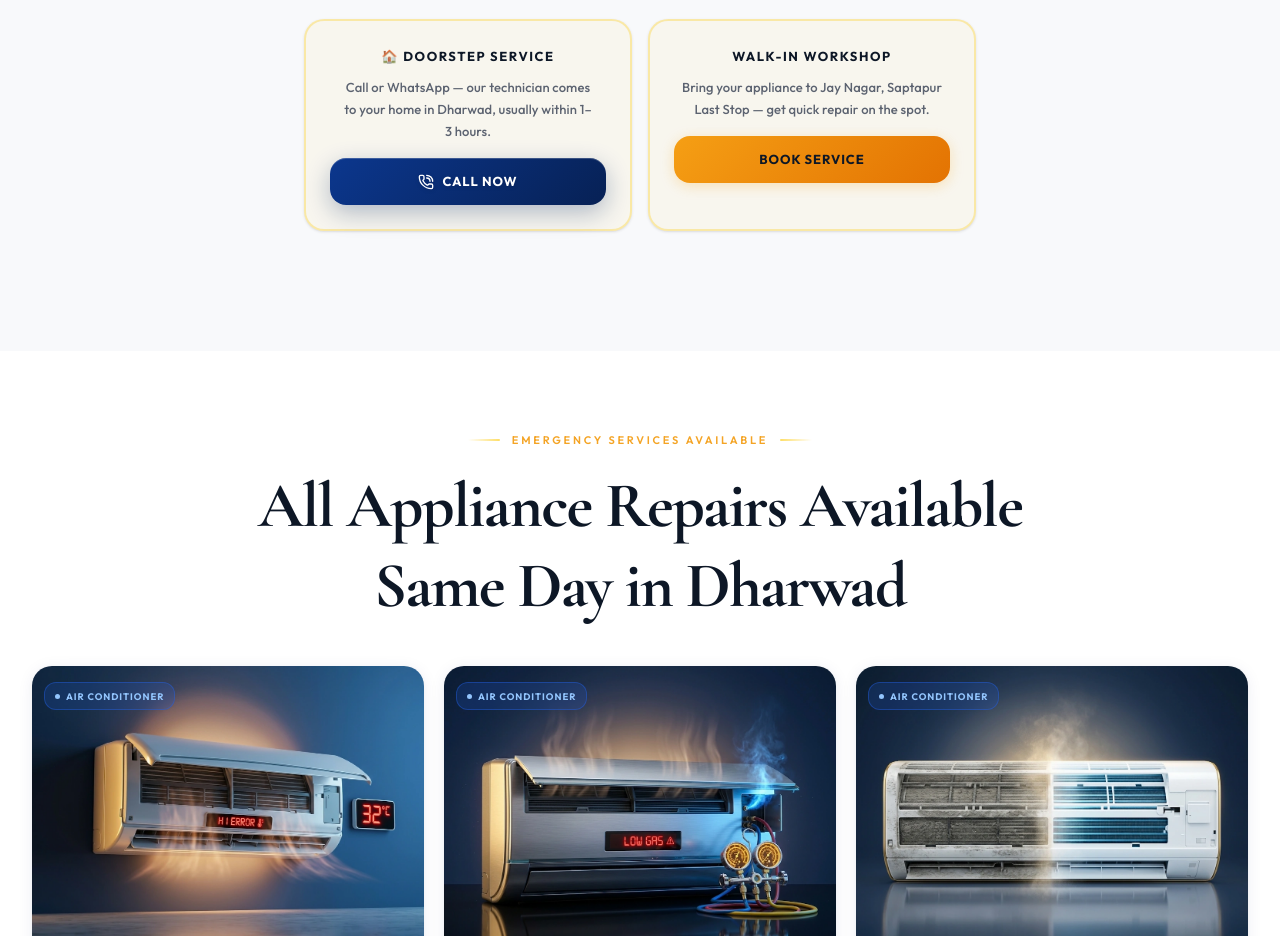
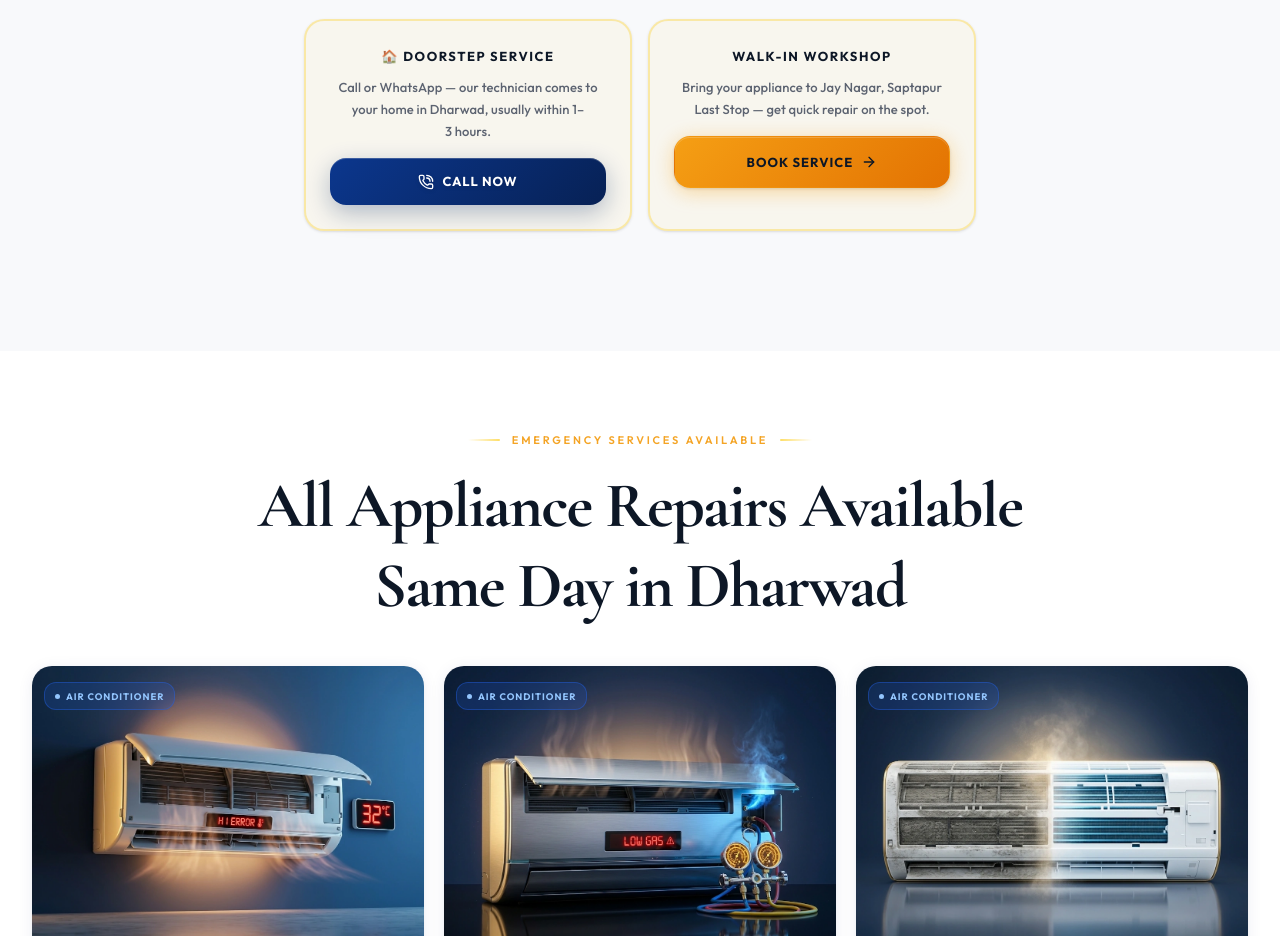
Before and after one commit to nehalnadaf-git/Hosatti-refrigeration-service, a Next.js app: page /emergency-repair-dharwad in a window 1280 px wide. Shown: the part 800-1736 px from the top of the page. Built offline with nearby package versions, Linux system fonts and the light colour scheme.

Commit message:
Update emergency page button and text layout

```diff
--- a/src/app/emergency-repair-dharwad/page.tsx
+++ b/src/app/emergency-repair-dharwad/page.tsx
@@ -1,11 +1,12 @@
 // src/app/emergency-repair-dharwad/page.tsx
 import type { Metadata } from "next";
-import { PhoneCall, Zap } from "lucide-react";
+import { PhoneCall, Zap, ArrowRight } from "lucide-react";
 import { BUSINESS } from "@/lib/constants";
 import { SERVICES } from "@/lib/services";
 import { SEO } from "@/lib/seo";
 import { buildWhatsAppURL } from "@/lib/whatsapp";
 import PageHero from "@/components/shared/PageHero";
+import EmergencyBookingButton from "@/components/shared/EmergencyBookingButton";
 import ServiceCard from "@/components/shared/ServiceCard";
 import FAQAccordion from "@/components/shared/FAQAccordion";
 import TrustBadges from "@/components/shared/TrustBadges";
@@ -73,7 +74,7 @@ export default function EmergencyPage() {
                 <div className="rounded-2xl border-2 border-yellow-400/30 bg-yellow-400/5 p-6 text-center shadow-sm">
                   <p className="font-body text-[13px] font-bold uppercase tracking-[0.12em] text-foreground mb-2">🏠 Doorstep Service</p>
                   <p className="font-body text-[13px] text-muted-foreground mb-4 leading-[1.7]">
-                    Call or WhatsApp — our technician comes to your home in Dharwad, usually within 1–3 hours.
+                    Call or WhatsApp — our technician comes to <br /> your home in Dharwad, usually within 1–3 hours.
                   </p>
                   <a href={`tel:${BUSINESS.phone.replace(/-/g, "")}`}
                     className="group relative flex w-full items-center justify-center gap-2 rounded-xl py-3 font-body font-bold text-[13px] uppercase tracking-[0.07em] text-white transition-all duration-300 hover:-translate-y-0.5 active:scale-95 overflow-hidden"
@@ -89,15 +90,7 @@ export default function EmergencyPage() {
                   <p className="font-body text-[13px] text-muted-foreground mb-4 leading-[1.7]">
                     Bring your appliance to Jay Nagar, Saptapur Last Stop — get quick repair on the spot.
                   </p>
-                  <a href={waUrl} target="_blank" rel="noopener noreferrer"
-                    className="group relative inline-flex w-full items-center justify-center gap-2 rounded-xl py-3 font-body font-bold text-[13px] uppercase tracking-[0.07em] transition-all hover:-translate-y-0.5 overflow-hidden"
-                    style={{ background: "linear-gradient(135deg,hsl(37,92%,52%),hsl(30,98%,45%))", color: "hsl(216,50%,10%)", boxShadow: "0 3px 14px rgba(245,166,35,0.28)" }}
-                  >
-                    <span className="relative z-10 flex items-center gap-1.5">
-                      Book Service
-                    </span>
-                    <span className="absolute inset-0 -translate-x-full bg-gradient-to-r from-transparent via-white/22 to-transparent transition-transform duration-700 group-hover:translate-x-full" />
-                  </a>
+                    <EmergencyBookingButton />
                 </div>
               </div>
             </ScrollReveal>
--- /dev/null
+++ b/src/components/shared/EmergencyBookingButton.tsx
@@ -0,0 +1,33 @@
+"use client";
+
+import { useState } from "react";
+import { ArrowRight } from "lucide-react";
+import BookingModal from "@/components/shared/BookingModal";
+import { Button } from "@/components/ui/button";
+
+export default function EmergencyBookingButton() {
+  const [modalOpen, setModalOpen] = useState(false);
+
+  return (
+    <>
+      <Button
+        onClick={() => setModalOpen(true)}
+        className="w-full relative group overflow-hidden rounded-xl h-[42px] sm:h-[52px] flex items-center justify-center font-body font-bold text-[11px] sm:text-[13px] tracking-[0.08em] uppercase shadow-2xl transition-all duration-300 hover:-translate-y-0.5"
+        style={{
+          background: "linear-gradient(135deg, hsl(37,92%,52%), hsl(30,98%,45%))",
+          color: "hsl(216,50%,10%)",
+          boxShadow: "0 4px 20px rgba(245,166,35,0.40), 0 1px 3px rgba(0,0,0,0.15), inset 0 1px 0 rgba(255,255,255,0.20)",
+        }}
+      >
+        <span className="relative z-10 flex items-center justify-center gap-1.5 sm:gap-2">
+          Book Service
+          <ArrowRight className="h-3.5 w-3.5 sm:h-4 sm:w-4 transition-transform duration-300 group-hover:translate-x-0.5" />
+        </span>
+        {/* Shimmer */}
+        <span className="absolute inset-0 -translate-x-full bg-gradient-to-r from-transparent via-white/25 to-transparent transition-transform duration-700 group-hover:translate-x-full" />
+      </Button>
+
+      <BookingModal open={modalOpen} onClose={() => setModalOpen(false)} />
+    </>
+  );
+}
```
